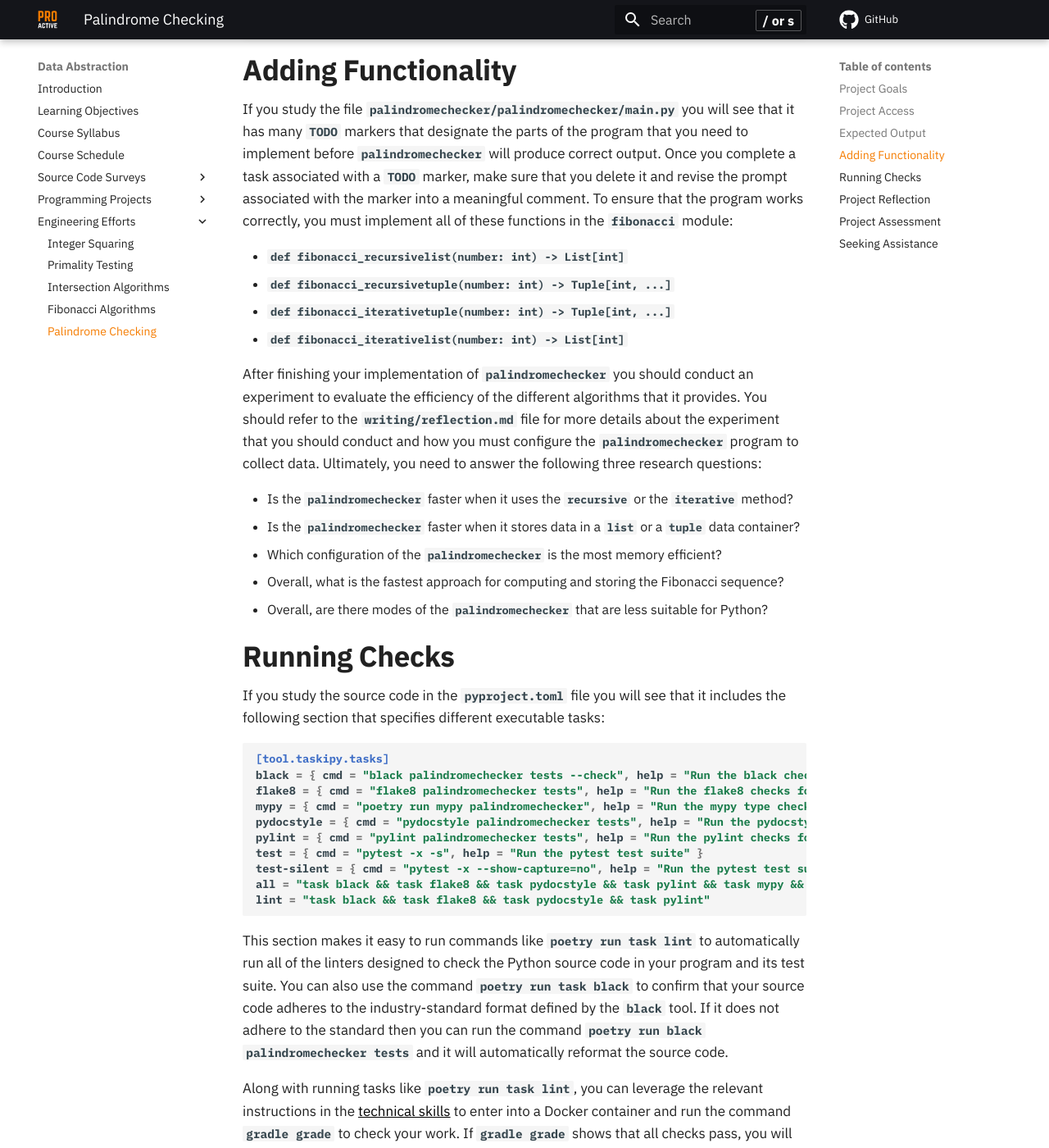
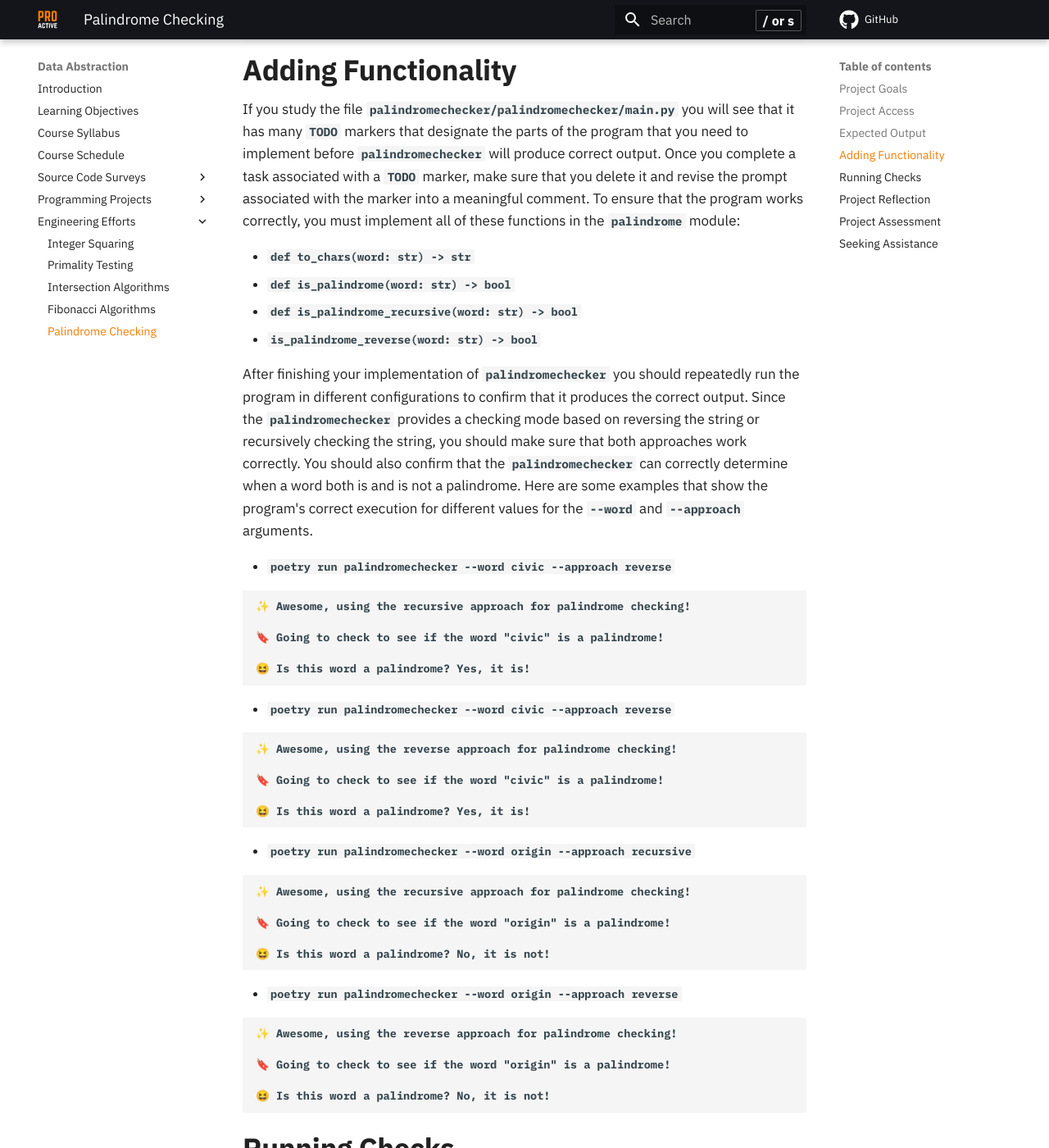
Before and after one commit to ProactiveProgrammers/www.proactiveprogrammers.com, an MkDocs documentation site: the page built from docs/data-abstraction/engineering-efforts/palindrome-checking.md, in a window 1280 px wide and 1400 px high, scrolled down 1819 px. Shown: the whole window at 82% size. Built offline with MkDocs 1.6.1 and Material for MkDocs 9.7.7, drawn with Linux system fonts in a browser that asks for light colours; comment, search, counter and statistics services are not loaded.

Commit message:
feat: Add content and example output to the palindrome-checking.

````diff
--- a/docs/data-abstraction/engineering-efforts/palindrome-checking.md
+++ b/docs/data-abstraction/engineering-efforts/palindrome-checking.md
@@ -85,29 +85,61 @@ need to implement before `palindromechecker` will produce correct output. Once
 you complete a task associated with a `TODO` marker, make sure that you delete
 it and revise the prompt associated with the marker into a meaningful comment.
 To ensure that the program works correctly, you must implement all of these
-functions in the `fibonacci` module:
+functions in the `palindrome` module:
 
-- `def fibonacci_recursivelist(number: int) -> List[int]`
-- `def fibonacci_recursivetuple(number: int) -> Tuple[int, ...]`
-- `def fibonacci_iterativetuple(number: int) -> Tuple[int, ...]`
-- `def fibonacci_iterativelist(number: int) -> List[int]`
+- `def to_chars(word: str) -> str`
+- `def is_palindrome(word: str) -> bool`
+- `def is_palindrome_recursive(word: str) -> bool`
+- `is_palindrome_reverse(word: str) -> bool`
 
-After finishing your implementation of `palindromechecker` you should conduct an
-experiment to evaluate the efficiency of the different algorithms that it
-provides. You should refer to the `writing/reflection.md` file for more details
-about the experiment that you should conduct and how you must configure the
-`palindromechecker` program to collect data. Ultimately, you need to answer the
-following three research questions:
+After finishing your implementation of `palindromechecker` you should repeatedly
+run the program in different configurations to confirm that it produces the
+correct output. Since the `palindromechecker` provides a checking mode based on
+reversing the string or recursively checking the string, you should make sure
+that both approaches work correctly. You should also confirm that the
+`palindromechecker` can correctly determine when a word both is and is not a
+palindrome. Here are some examples that show the program's correct execution for
+different values for the `--word` and `--approach` arguments.
 
-- Is the `palindromechecker` faster when it uses the `recursive` or the
-  `iterative` method?
-- Is the `palindromechecker` faster when it stores data in a `list` or a `tuple`
-  data container?
-- Which configuration of the `palindromechecker` is the most memory efficient?
-- Overall, what is the fastest approach for computing and storing the Fibonacci
-  sequence?
-- Overall, are there modes of the `palindromechecker` that are less suitable for
-  Python?
+- `poetry run palindromechecker --word civic --approach reverse`
+
+```
+✨ Awesome, using the recursive approach for palindrome checking!
+
+🔖 Going to check to see if the word "civic" is a palindrome!
+
+😆 Is this word a palindrome? Yes, it is!
+```
+
+- `poetry run palindromechecker --word civic --approach reverse`
+
+```
+✨ Awesome, using the reverse approach for palindrome checking!
+
+🔖 Going to check to see if the word "civic" is a palindrome!
+
+😆 Is this word a palindrome? Yes, it is!
+```
+
+- `poetry run palindromechecker --word origin --approach recursive`
+
+```
+✨ Awesome, using the recursive approach for palindrome checking!
+
+🔖 Going to check to see if the word "origin" is a palindrome!
+
+😆 Is this word a palindrome? No, it is not!
+```
+
+- `poetry run palindromechecker --word origin --approach reverse`
+
+```
+✨ Awesome, using the reverse approach for palindrome checking!
+
+🔖 Going to check to see if the word "origin" is a palindrome!
+
+😆 Is this word a palindrome? No, it is not!
+```
 
 ## Running Checks
 
````
